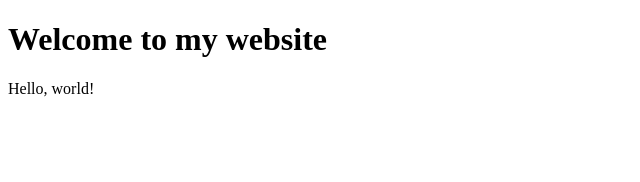
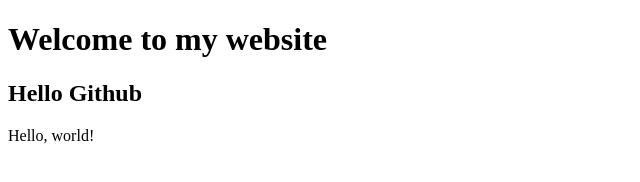
Before and after one commit to thureintun234/hello, a plain HTML site: page hello.html in a window 1280 px wide. Shown: the whole page, without its empty margins (0-640 px from the left). Drawn offline with Linux system fonts and the light colour scheme.

Commit message:
update from another

```diff
--- a/hello.html
+++ b/hello.html
@@ -5,6 +5,7 @@
 </head>
 <body>
 	<h1>Welcome to my website</h1>
+	<h2>Hello Github</h2>
 	Hello, world!
 </body>
 </html>
```
